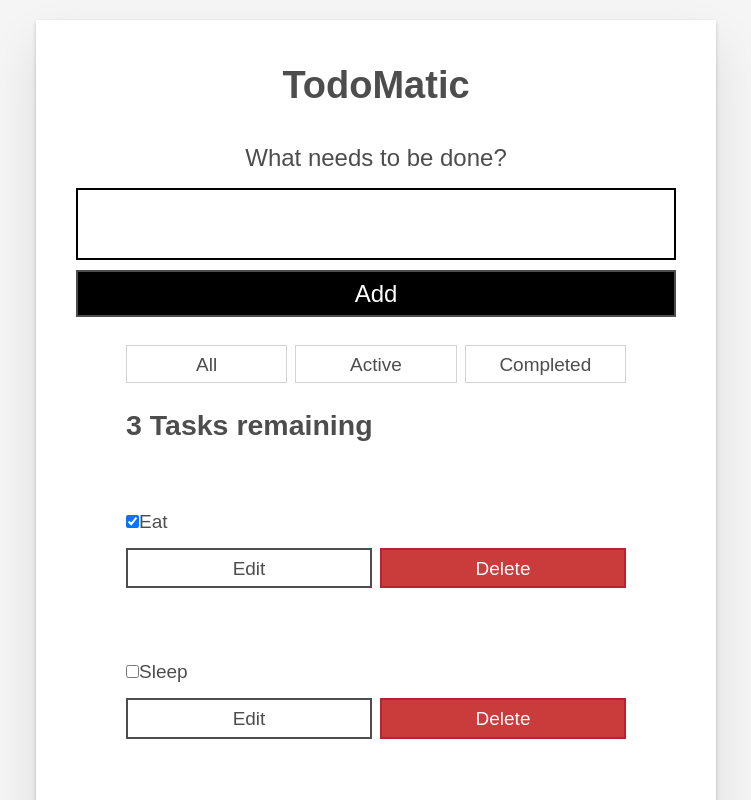
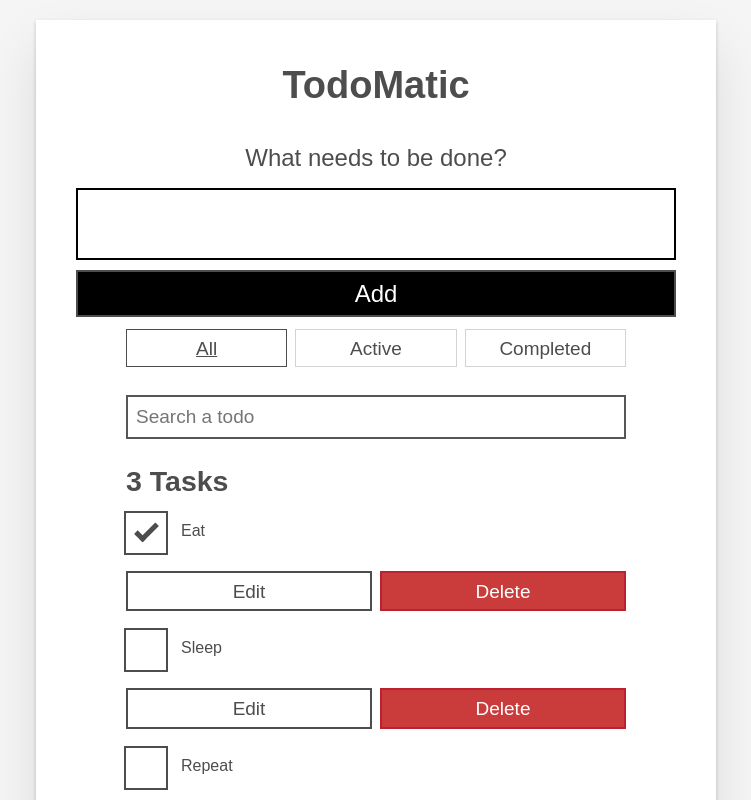
Before and after one commit to AndreFrancisco13/tdw_a1, a React (Create React App) app in the folder ex1/: page / in a window 1280 px wide. Shown: the top 800 px of the page, without its empty margins (264-1015 px from the left). Built offline with nearby package versions, Linux system fonts and the light colour scheme.

Commit message:
feito ate search

```diff
--- a/ex1/src/App.js
+++ b/ex1/src/App.js
@@ -3,11 +3,12 @@ import './App.css';
 import React, {useState} from 'react';
 import Forms from './forms.js';
 import TodoFilter from './todoFilter.js';
-
+import ListTodo from "./listTodo";
 
 
 function App() {
 
+  const [filter, setFilter] =useState('All');
 
 
   const [todo, setTodo]=useState([
@@ -32,11 +33,27 @@ function App() {
   console.log(todo);
  }
 
+ const deleteTodo=(id)=>{
+  const newList = todo.filter((todo) => todo.id !== id);
+  setTodo(newList);
+ }
+
+ const on_check=(id)=>{
+  const updateChecked = todo.map((todo)=>{
+    if (todo.id === id) {
+      return {...todo, completed: !todo.completed}
+    }
+    return todo;
+  });
+  setTodo(updateChecked);
+ }
+
   return (
     <div className='todoapp stack-large'>
      <h1>TodoMatic</h1>
-     <Forms add_todo={add_todo} todo={todo}/>
-    <TodoFilter todo={todo} />
+     <Forms add_todo={add_todo} todo={todo} />
+     <TodoFilter todo={todo} filter={filter} setFilter={setFilter} />
+     <ListTodo todo={todo} filter={filter} deleteTodo={deleteTodo} on_check={on_check}/>
     </div>
   );
 }
--- a/ex1/src/forms.js
+++ b/ex1/src/forms.js
@@ -35,6 +35,7 @@ function Forms( {add_todo, todo} ) {
             name="text"
             autoComplete="off"
             onChange={(e)=>setInput(e.target.value)}
+            value={input}
         />
         <button type="submit" className="btn btn__primary btn__lg">
             Add
--- a/ex1/src/listTodo.js
+++ b/ex1/src/listTodo.js
@@ -1,99 +1,141 @@
 import React from "react";
+import { useEffect } from "react";
+import { useState } from "react";
 
-function ListTodo ({todo, filter}) {
+function ListTodo ({todo, filter, deleteTodo, on_check}) {
 
-    const remainingTodos = todo.filter((todo) => !todo.completed).length;
-    const allTodos = todo.length;
+ const [results, setResults] = useState([]);
+ const [editingId, setEditingId] = useState(null);
+ const [newName, setNewName] = useState('');
+ const [searching, setSearching] = useState('');
+
+ useEffect(() => {
+    let filteredResults = [];
+    if (filter === 'All') {
+        filteredResults = todo;
+    } else if (filter === 'Active') {
+        filteredResults = todo.filter((todo) => !todo.completed);
+    } else if (filter === 'Completed') {
+        filteredResults = todo.filter((todo) => todo.completed);
+    }
+
+    if (searching !== '') {
+        filteredResults = filteredResults.filter((todo) =>
+            todo.name.toLowerCase().includes(searching.toLowerCase())
+        );
+    }
+
+    setResults(filteredResults);
+}, [filter, todo, searching]);
+
+
+
+const updateTodo=(id)=>{
+setEditingId(id);
+}
+
+const handleCancel=()=>{
+ setEditingId(null);
+ setNewName('');
+
+}
+
+const handleSave=(id)=>{
+    if (newName.trim() ==! '' || newName.trim().length > 3) {
+        const updatedTodo = todo.map((todo)=>{
+            if (todo.id === id) {
+                return {...todo, name: newName}
+            }
+            return todo;
+        });
+
+        setResults(updatedTodo);
+        setEditingId(null);
+        setNewName('');
+    }else{
+    alert('Please enter a valid todo');
+}
+}
 
 
     return (
-       <div>
-        {filter === 'All' && (
+    <div>
 
-            <>
-        <h2 id="list-heading">
-            {todo.length} Tasks remaining
-        </h2>
-{todo.map((todo) => (
-            <ul role="list" className="todo-list stack-large stack-exception" aria-labelledby="list-heading">
-                <li className="todo stack-small">
-                    <div className="stack-small">
-                        <div className="c-cb">
-                        </div>
-                        <input id={todo.id} type="checkbox" defaultChecked={todo.completed} />
-                        <label className="todo-label">
-                            {todo.name}</label>
-                        <div className="btn-group">
-                            <button type="button" className="btn">
-                                <span>edit</span>
-                            </button>
-                            <button type="button" className="btn btn__danger">
-                                <span>delete</span>
-                            </button>
-                        </div>
-                    </div>
-                </li>
-            </ul>
-        ))}
-        </>
-    )}
-    {filter === 'Active' && (
-        <>
+
+            <form>
+            <input
+            className="todo-text"
+            type="text"
+            value={searching}
+            placeholder="Search a todo"
+            onChange={(e) => setSearching(e.target.value)}/>
+            </form>
+
+
+
+            <div>
             <h2 id="list-heading">
-                {remainingTodos} Tasks remaining
+                {results.length} Tasks
             </h2>
-            {todo.filter((todo) => !todo.completed).map((todo) => (
-                <ul role="list" className="todo-list stack-large stack-exception" aria-labelledby="list-heading">
-                    <li className="todo stack-small">
+    {results.map((todo) => (
+                <ul role="list" key={todo.id} className="todo-list stack-large stack-exception" aria-labelledby="list-heading">
+                    <li className="todo stack-small" >
                         <div className="stack-small">
                             <div className="c-cb">
+                            <input type="checkbox" checked={todo.completed} onChange={()=>on_check(todo.id)}/>
+                            {editingId === todo.id ? (
+                            <form className="stack-small">
+                            <div className="form-group">
+                            <label className="todo-label">
+                            New name for {todo.name}
+                            </label>
+                            <input
+                            className="todo-text"
+                            type="text"
+                            value={newName}
+                            onChange={(e)=>setNewName(e.target.value)} />
+                                    </div>
+                            </form>
+
+                            ):(
+                                <label className="todo-label">
+                                {todo.name}
+                                </label>
+
+                            )}
                             </div>
-                            <input id={todo.id} type="checkbox" defaultChecked={todo.completed} />
-                            <label className="todo-label">
-                                {todo.name}</label>
                             <div className="btn-group">
-                                <button type="button" className="btn">
+                                {editingId === todo.id ? (
+                                    <>
+                                <button type="button" className="btn" onClick={()=>handleCancel()}>
+                                 <span>Cancel</span>
+                                 </button>
+                                 <button type="button" className="btn btn__primary todo-edit" onClick={()=>handleSave(todo.id)}>
+                                     <span>Save</span>
+                                 </button>
+                                 </>
+                                ):(
+                                    <>
+                                    <button type="button" className="btn" onClick={()=>updateTodo(todo.id)}>
                                     <span>edit</span>
                                 </button>
-                                <button type="button" className="btn btn__danger">
+                                <button type="button" className="btn btn__danger" onClick={()=>deleteTodo(todo.id)}>
                                     <span>delete</span>
                                 </button>
+                                </>
+                            )}
+
                             </div>
                         </div>
                     </li>
+
                 </ul>
-            ))}
-        </>
-    )}
-    {filter === 'Completed' && (
-        <>
-            <h2 id="list-heading">
-                {allTodos - remainingTodos} Tasks completed
-            </h2>
-            {todo.filter((todo) => todo.completed).map((todo) => (
-                <ul role="list" className="todo-list stack-large stack-exception" aria-labelledby="list-heading">
-                    <li className="todo stack-small">
-                        <div className="stack-small">
-                            <div className="c-cb">
-                            </div>
-                            <input id={todo.id} type="checkbox" defaultChecked={todo.completed} />
-                            <label className="todo-label">
-                                {todo.name}</label>
-                            <div className="btn-group">
-                                <button type="button" className="btn">
-                                    <span>edit</span>
-                                </button>
-                                <button type="button" className="btn btn__danger">
-                                    <span>delete</span>
-                                </button>
-                            </div>
-                        </div>
-                    </li>
-                </ul>
-            ))}
-        </>
-    )}
-</div>);
-}
+                 ))}
+            </div>
+
+    </div>)
+
+        }
+
 
 export default ListTodo;
--- a/ex1/src/todoFilter.js
+++ b/ex1/src/todoFilter.js
@@ -1,28 +1,25 @@
 import React from "react";
-import { useState } from "react";
-import ListTodo from "./listTodo";
 
-function TodoFilter({todo }) {
 
-    const [filter, setFilter] =useState('All');
+function TodoFilter({setFilter, filter}) {
 
 
 
     return (
-        <div>
+
         <div className="filters btn-group stack-exception">
-            <button type="button" className=" btn toggle-btn">
-                <span onClick={() => setFilter('All')}>All</span>
+            <button type="button" className=" btn toggle-btn" aria-pressed={filter==='All'} onClick={() => setFilter('All')}>
+                <span >All</span>
             </button>
-            <button type="button" className=" btn toggle-btn">
-                <span onClick={() => setFilter('Active')}>Active</span>
+            <button type="button" className=" btn toggle-btn" onClick={() => setFilter('Active')} aria-pressed={filter==='Active'}>
+                <span >Active</span>
             </button>
-            <button type="button" className=" btn toggle-btn">
-                <span onClick={() => setFilter('Completed')}>Completed</span>
+            <button type="button" className=" btn toggle-btn" onClick={() => setFilter('Completed')} aria-pressed={filter==='Completed'}>
+                <span >Completed</span>
             </button>
         </div>
-        <ListTodo filter={filter} todo={todo}/>
-        </div>
+
+
 );
 }
 
```
